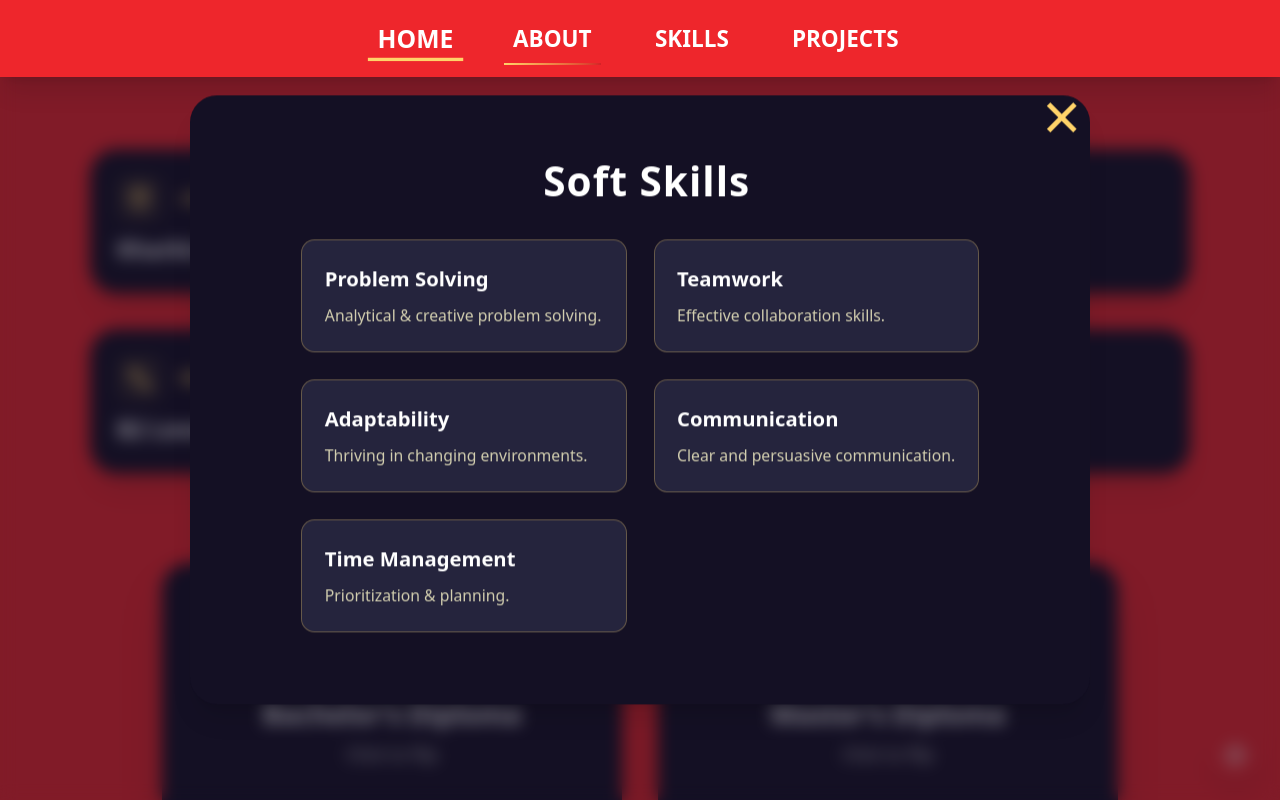
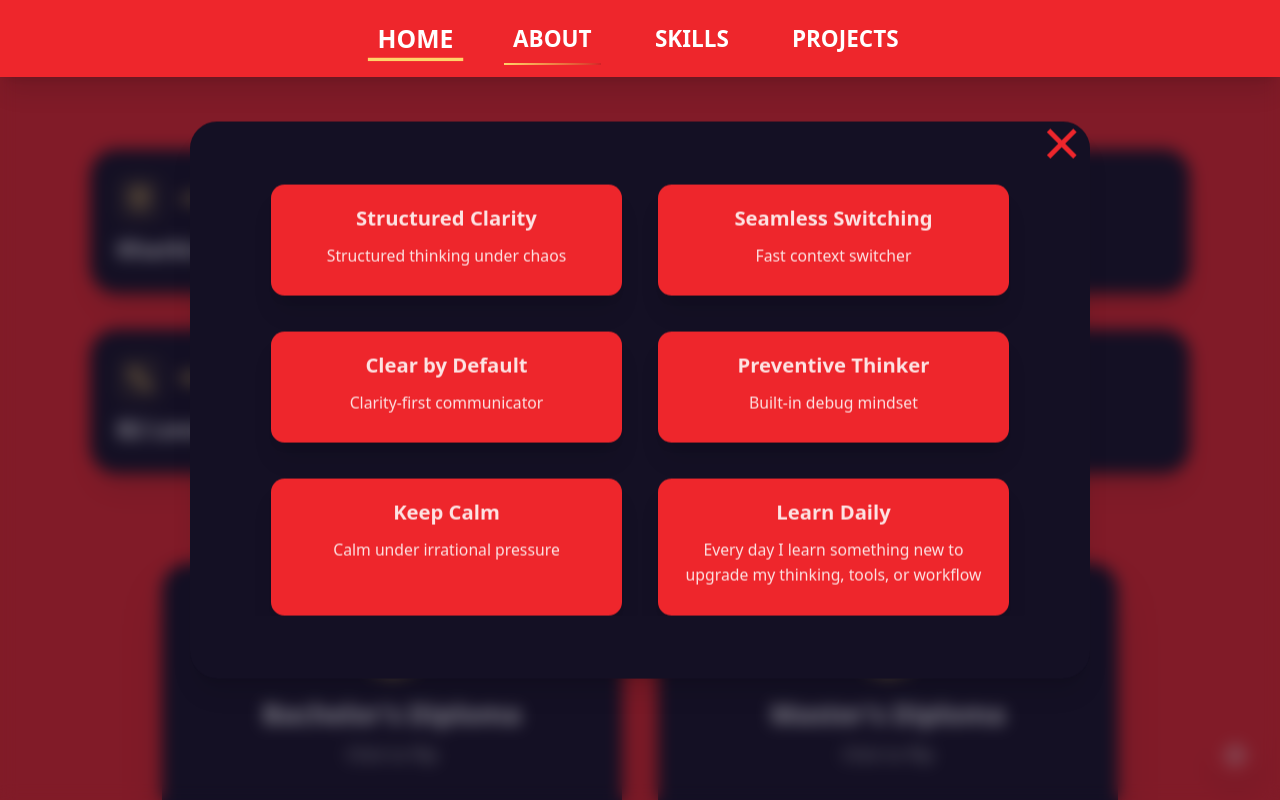
Before and after one commit to DenysSkachko/React.CV, a React (Vite) app: page / in a window 1280 px wide. Both pictures are taken after a click on the button "Open Soft Skills Modal". Shown: the part 944-1744 px from the top of the page. Built offline with nearby package versions, Linux system fonts and the light colour scheme; grey boxes are pictures that could not be loaded.

Commit message:
softskills update

```diff
--- a/src/components/Modal.jsx
+++ b/src/components/Modal.jsx
@@ -44,20 +44,18 @@ const Modal = ({ isOpen, onClose, children }) => {
               flex flex-col justify-center items-center
               backdrop-filter backdrop-blur-lg rounded-3xl p-8 xl:p-14 shadow-xl
               transform -translate-x-1/2 -translate-y-1/2
-              overflow-hidden
-              text-white"
+              overflow-hidden pt-15"
             variants={modalVariants}
             initial="hidden"
             animate="visible"
             exit="hidden"
             transition={{ duration: 0.3, ease: 'easeOut' }}
           >
-
             {children}
             <button
               aria-label="Close modal"
               onClick={onClose}
-              className="absolute -top-2 md:-top-3 right-4 md:right-2 text-[var(--color-alt)] hover:text-[var(--color-light)] text-6xl leading-none select-none cursor-pointer"
+              className="absolute -top-2 md:-top-3 right-4 md:right-2 text-[var(--color-accent)] hover:text-[var(--color-light)] text-6xl leading-none select-none cursor-pointer"
             >
               ×
             </button>
--- a/src/components/SoftSkillsModal.jsx
+++ b/src/components/SoftSkillsModal.jsx
@@ -3,28 +3,15 @@ import Modal from './Modal';
 const SoftSkillsModal = ({ isOpen, onClose, skills }) => {
   return (
     <Modal isOpen={isOpen} onClose={onClose}>
-      <header className="mb-6">
-        <h3 className="text-4xl ml-3 font-extrabold text-[var(--color-light)] tracking-wide">
-          Soft Skills
-        </h3>
-      </header>
-      <div
-        className="flex-1 overflow-y-auto py-2 px-3
-        grid grid-cols-1 sm:grid-cols-2 gap-6
-        scrollbar-thin scrollbar-thumb-[#FFD369]/70 scrollbar-track-transparent"
-        style={{ overscrollBehavior: 'contain' }}
-      >
+      <div className="grid grid-cols-1 md:grid-cols-2  gap-8 max-w-[1100px] w-full mx-auto relative overflow-y-auto px-4">
         {skills.map((skill, i) => (
           <div
             key={i}
-            className="bg-[#2a2a44]/80 border border-[#FFD369]/30 rounded-xl p-5
-              hover:bg-[#3a3a60]/90 hover:scale-[1.02] hover:shadow-lg
-              transition-transform duration-300 cursor-default"
+            className="w-full relative bg-[var(--color-accent)] rounded-xl shadow-xl
+               px-6 pt-4 pb-6 flex flex-col items-center justify-start text-center"
           >
-            <p className="font-semibold text-white text-lg">{skill.name}</p>
-            <p className="text-[#fffacdcc] text-sm leading-relaxed mt-2">
-              {skill.description}
-            </p>
+            <p className="font-bold  text-lg">{skill.name}</p>
+            <p className=" text-sm leading-relaxed mt-2">{skill.description}</p>
           </div>
         ))}
       </div>
--- a/src/data/infoCards.jsx
+++ b/src/data/infoCards.jsx
@@ -42,19 +42,21 @@ const infoData = [
     isInteractive: true,
     skills: [
       {
-        name: 'Problem Solving',
-        description: 'Analytical & creative problem solving.',
+        name: 'Structured Clarity',
+        description: 'Structured thinking under chaos',
       },
-      { name: 'Teamwork', description: 'Effective collaboration skills.' },
+      { name: 'Seamless Switching', description: 'Fast context switcher' },
       {
-        name: 'Adaptability',
-        description: 'Thriving in changing environments.',
+        name: 'Clear by Default',
+        description: 'Clarity-first communicator',
       },
       {
-        name: 'Communication',
-        description: 'Clear and persuasive communication.',
+        name: 'Preventive Thinker',
+        description: 'Built-in debug mindset',
       },
-      { name: 'Time Management', description: 'Prioritization & planning.' },
+      { name: 'Keep Calm', description: 'Calm under irrational pressure' },
+
+      { name: 'Learn Daily', description: 'Every day I learn something new to upgrade my thinking, tools, or workflow' },
     ],
   },
 ];
--- a/src/data/skillsCards.jsx
+++ b/src/data/skillsCards.jsx
@@ -31,7 +31,7 @@ export const skillsData = {
     },
     {
       title: 'JavaScript',
-      desc: "JavaScript is what I use and study every day. I've completed a JS course, and even after that I realize there's still so much more to learn. This project is about 95% built with JavaScript. In past projects without frameworks, I used JS to implement tabs, modals, theme switchers, and burger menus. In my latest project (already using TypeScript), I worked with localStorage. In one of the older projects using jQuery, I implemented live site search functionality.",
+      desc: "JavaScript is what I use and study every day. I've completed a JS course, and even after that I realize there's still so much more to learn. This project is built almost entirely with JavaScript. In past projects without frameworks, I used JS to implement tabs, modals, theme switchers, and burger menus. In my latest project (already using TypeScript), I worked with localStorage. In one of the older projects using jQuery, I implemented live site search functionality.",
       points: [
         'DOM manipulation and events',
         'ES6+ features',
```
